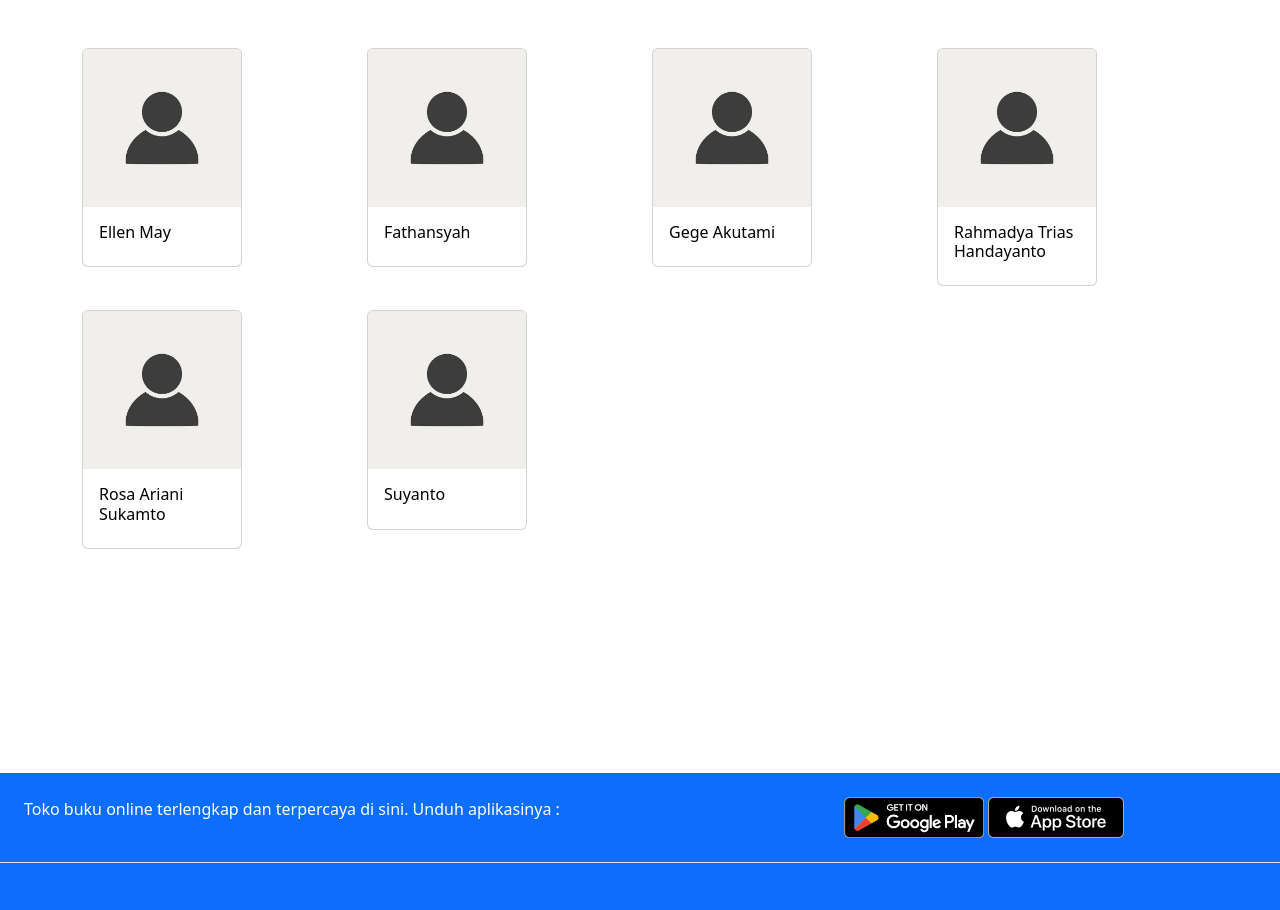
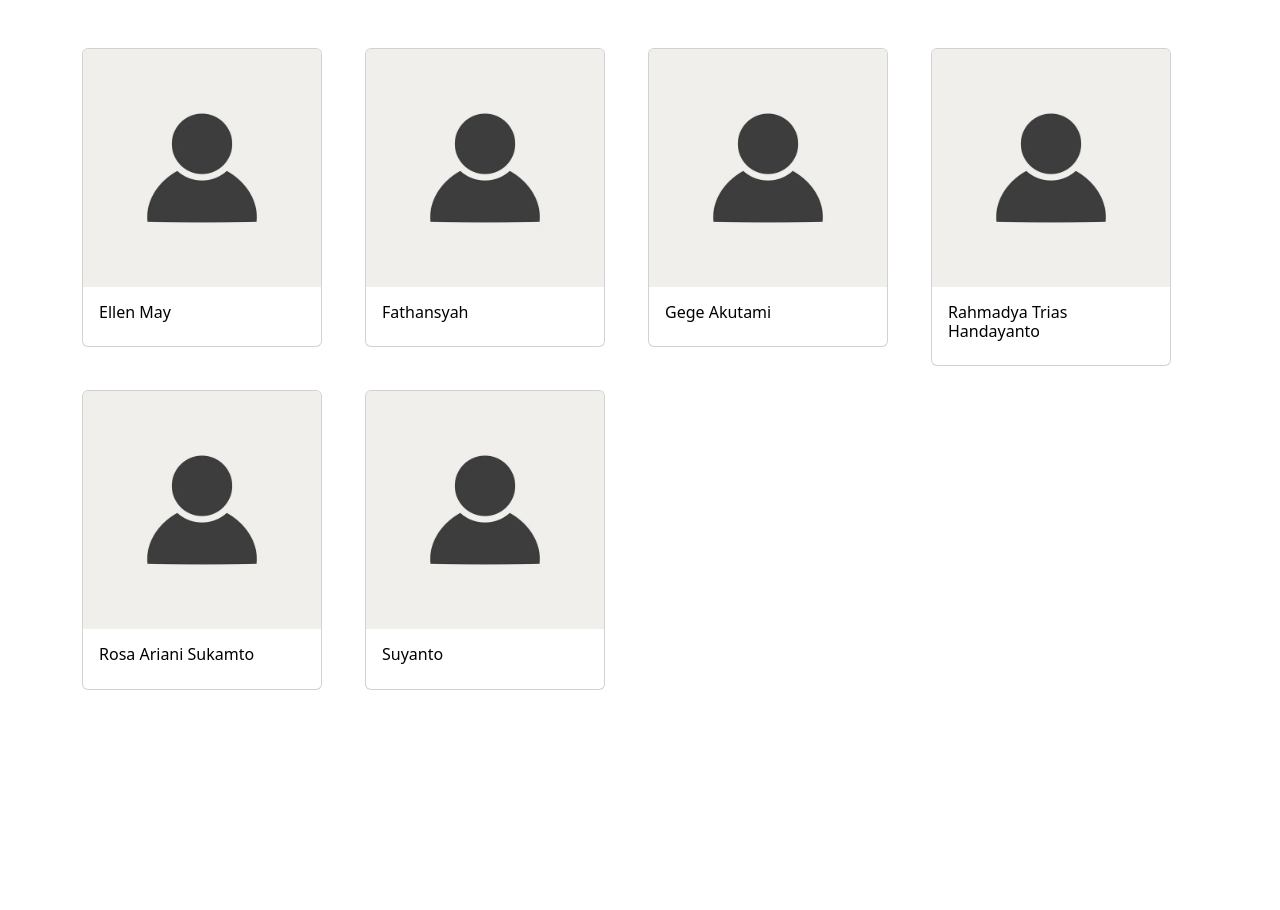
Before and after one commit to Maulanawesome5/perpustakaan, a Django app: page /penulis/ in a window 1280 px wide. Shown: the part 56-966 px from the top of the page. Run offline with Django 4.2, Linux system fonts and the light colour scheme; data comes from the database, SQL or seed files in the repository; some libraries are stand-ins or nearby versions.

Commit message:
Modifikasi tampilan indeks penulis dan produk

```diff
--- a/produk/templates/produk/index.html
+++ b/produk/templates/produk/index.html
@@ -9,7 +9,7 @@
     <div class="row row-cols-5">
         {% for book in books %}
         <div class="col pb-2" style="margin-right: 55px;">
-            <div class="card" style="width: 15rem;">
+            <div class="card shadow-sm" style="width: 15rem;">
                 <a href="{% url 'produk:detail' inputSlug=book.slug %}">
                     <img src="{% static 'produk/buku' %}/{{book.sampul_buku}}"
                         class="card-img-top"
@@ -31,7 +31,7 @@
     <div class="row row-cols-5">
         {% for s in stationery %}
         <div class="col pb-2" style="margin-right: 55px;">
-            <div class="card" style="width: 15rem;">
+            <div class="card shadow-sm" style="width: 15rem;">
                 <a href="#">
                     <img src="{% static 'produk/stationery' %}/{{s.gambar_produk}}"
                         class="card-img-top"
--- a/templates/penulis.html
+++ b/templates/penulis.html
@@ -3,11 +3,19 @@
 
 {% block contents %}
 
-<div class="row row-cols-4">
+<div class="row row-cols-5">
     {% for data in daftar_penulis %}
-    <div class="col pb-4">
-        <div class="card" style="width: 10rem;">
-            <img src="{% static 'icon/profile-icon.jpg' %}" class="card-img-top">
+    <div class="col pb-4" style="margin-right: 55px;">
+        <div class="card" style="width: 15rem;">
+            {% if data.foto_profil %}
+                <img src="{% static 'produk/penulis' %}/{{data.foto_profil}}"
+                class="card-img-top"
+                style="width: 100%; max-height: 250px; object-fit: contain;">
+            {% else %}
+                <img src="{% static 'icon/profile-icon.jpg' %}"
+                class="card-img-top"
+                style="width: 100%; max-height: 250px; object-fit: contain;">
+            {% endif %}
             <div class="card-body">
                 <h6><a class="text-decoration-none text-black" href="{% url 'writer_detail' id=data.id inputSlug=data.slug %}">{{data.nama_penulis}}</a></h6>
             </div>
```
